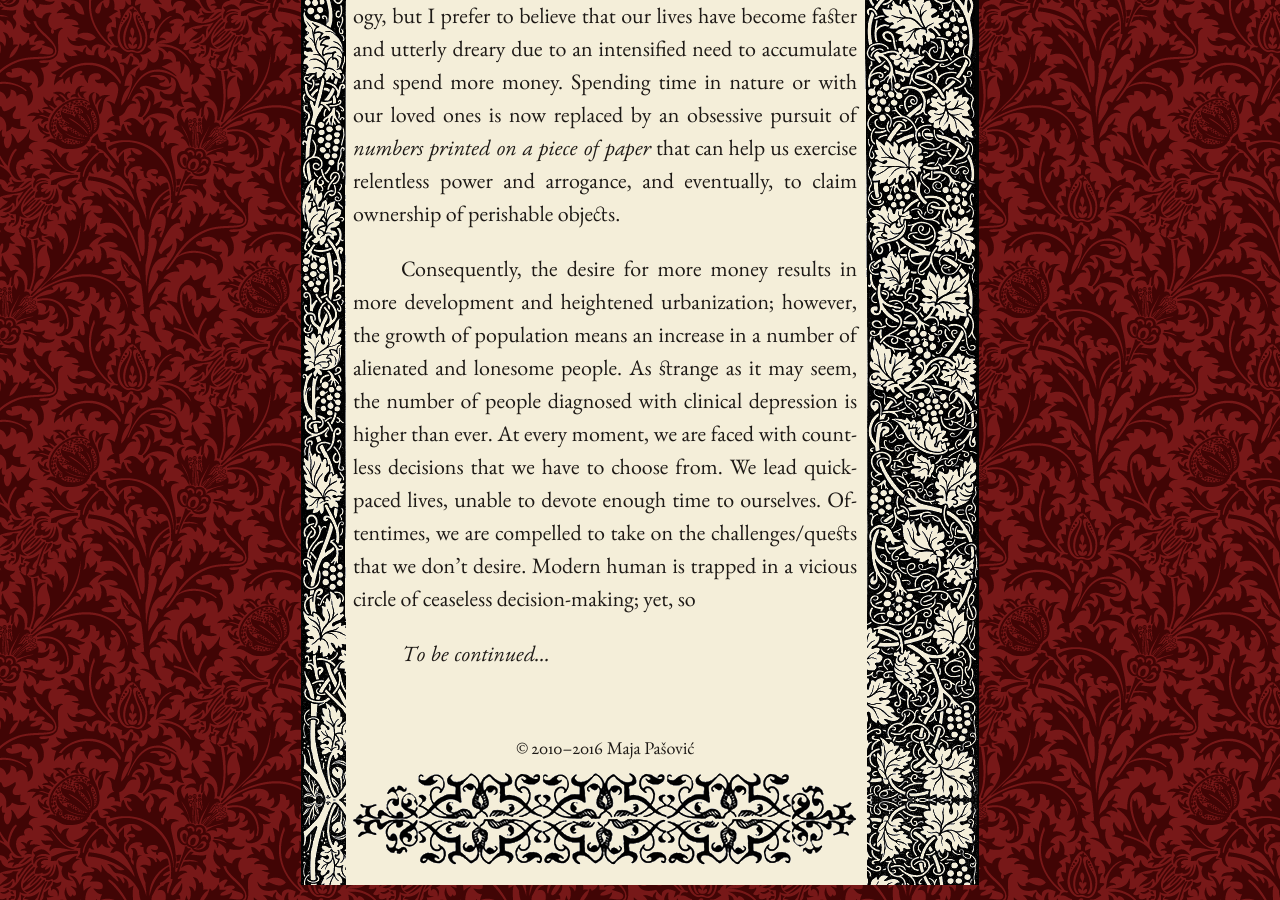
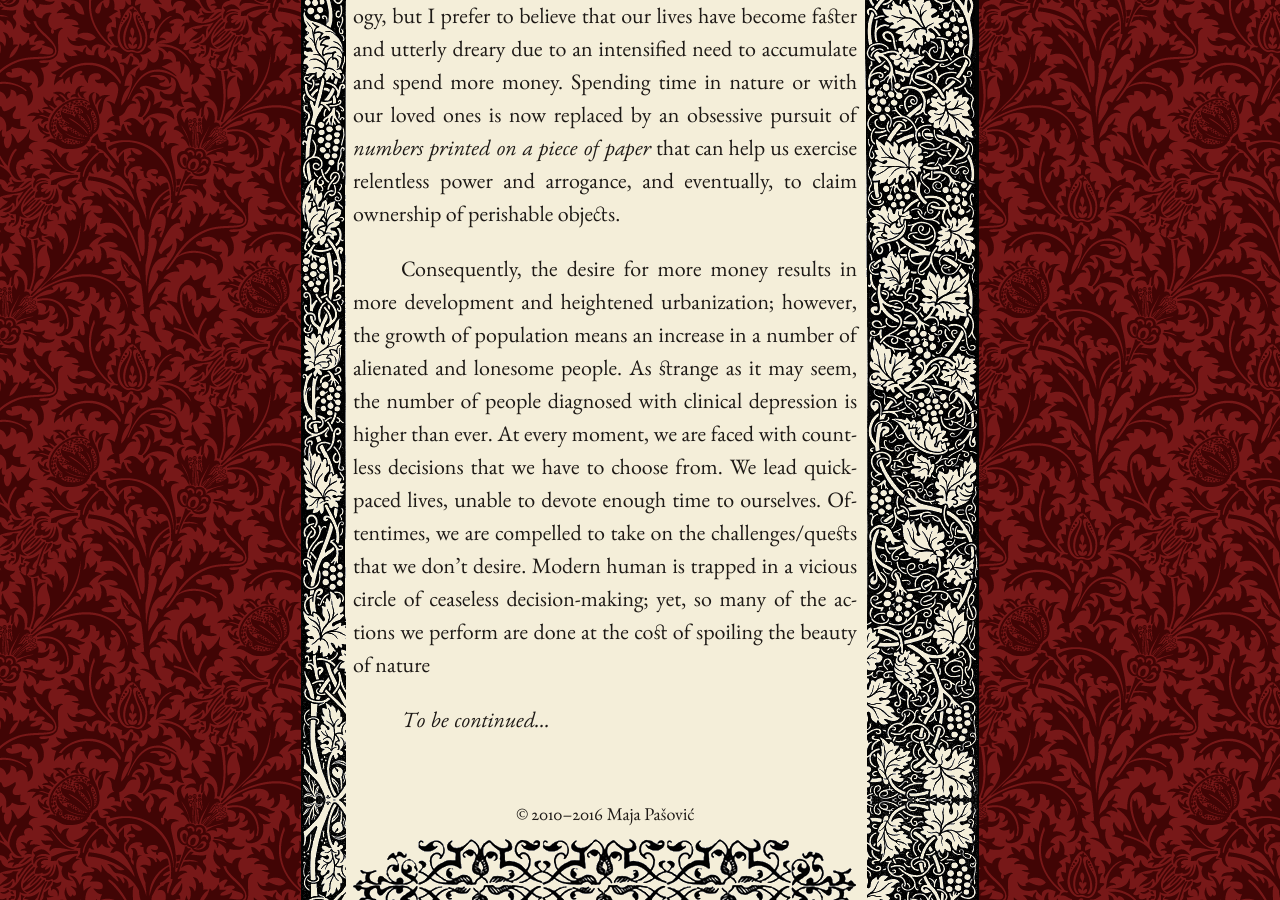
Before and after one commit to mpasovic/majapasovic.org, a Jekyll site: the page built from _posts/2016-07-06-a-lamenting-song-for-fireflies-progressive-destruction-of-the-environment-and-its-consequences.md, in a window 1280 px wide and 900 px high, scrolled down 4135 px. Built offline with Jekyll 4.4.1, drawn with Linux system fonts in a browser that asks for light colours; nearby versions of some CDN libraries.

Commit message:
Updated 2016-07-06-a-lamenting-song-for-fireflies-progressive-destruction-of-the-environment-and-its-consequences.md

```diff
--- a/_posts/2016-07-06-a-lamenting-song-for-fireflies-progressive-destruction-of-the-environment-and-its-consequences.md
+++ b/_posts/2016-07-06-a-lamenting-song-for-fireflies-progressive-destruction-of-the-environment-and-its-consequences.md
@@ -30,6 +30,6 @@
 *****
 As Ancient Greeks believed, nature is in a constant whirl of creation and self-maintenance. "When the Greek philosopher Pythagoras first called the universe a *kosmos*, he did so because it is a living embodiment of nature's order, beauty, and harmony.[...] When we can view the exquisite grandeur of a forest, mountain range, or the form of a distant galaxy with a clear and untroubled heart, the beauty and harmony of the universe becomes immediately obvious--not through argument, but through direct perception" (Fideler, *Restoring the Soul of the World*, p. 34-5). The ability to perceive things directly and through a clear, unbiased method has become almost impervious to the modern mind. We are slowly losing touch with our surroundings, not only with the world of nature, but also with most things playing out around us. We are even losing touch with basic human contact. Some would blame the swift development of technology, but I prefer to believe that our lives have become faster and utterly dreary due to an intensified need to accumulate and spend more money. Spending time in nature or with our loved ones is now replaced by an obsessive pursuit of *numbers printed on a piece of paper* that can help us exercise relentless power and arrogance, and eventually, to claim ownership of perishable objects.
 
-Consequently, the desire for more money results in more development and heightened urbanization; however, the growth of population means an increase in a number of alienated and lonesome people. As strange as it may seem, the number of people diagnosed with clinical depression is higher than ever. At every moment, we are faced with countless decisions that we have to choose from. We lead quick-paced lives, unable to devote enough time to ourselves. Oftentimes, we are compelled to take on the challenges/quests that we don't desire. Modern human is trapped in a vicious circle of ceaseless decision-making; yet, so
+Consequently, the desire for more money results in more development and heightened urbanization; however, the growth of population means an increase in a number of alienated and lonesome people. As strange as it may seem, the number of people diagnosed with clinical depression is higher than ever. At every moment, we are faced with countless decisions that we have to choose from. We lead quick-paced lives, unable to devote enough time to ourselves. Oftentimes, we are compelled to take on the challenges/quests that we don't desire. Modern human is trapped in a vicious circle of ceaseless decision-making; yet, so many of the actions we perform are done at the cost of spoiling the beauty of nature
 
 *To be continued...*
```
